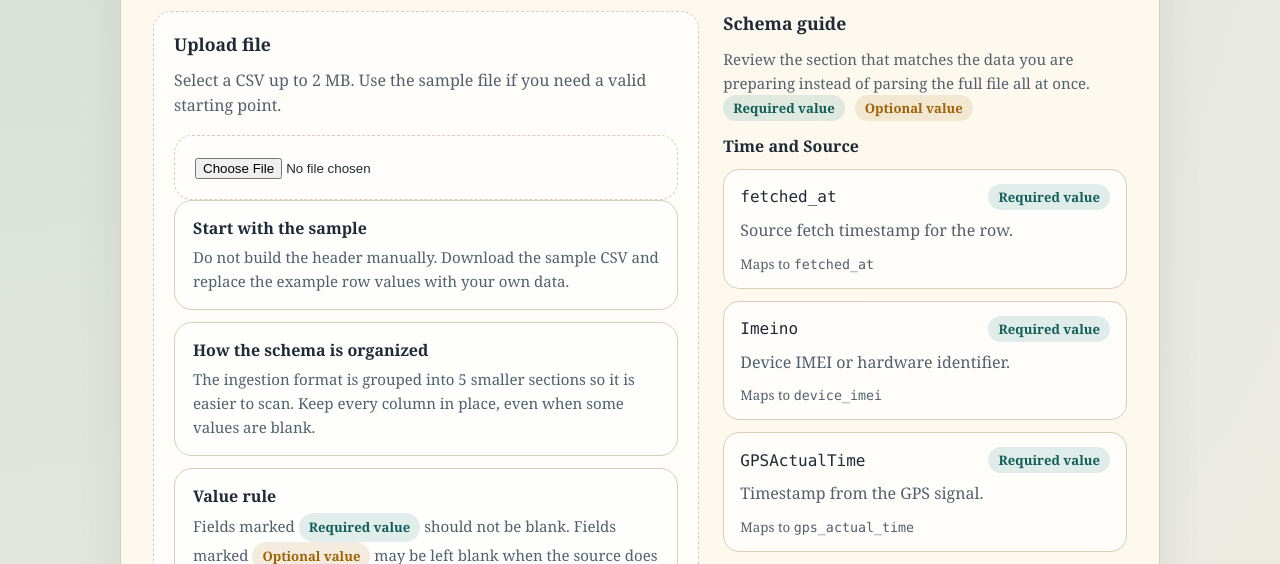
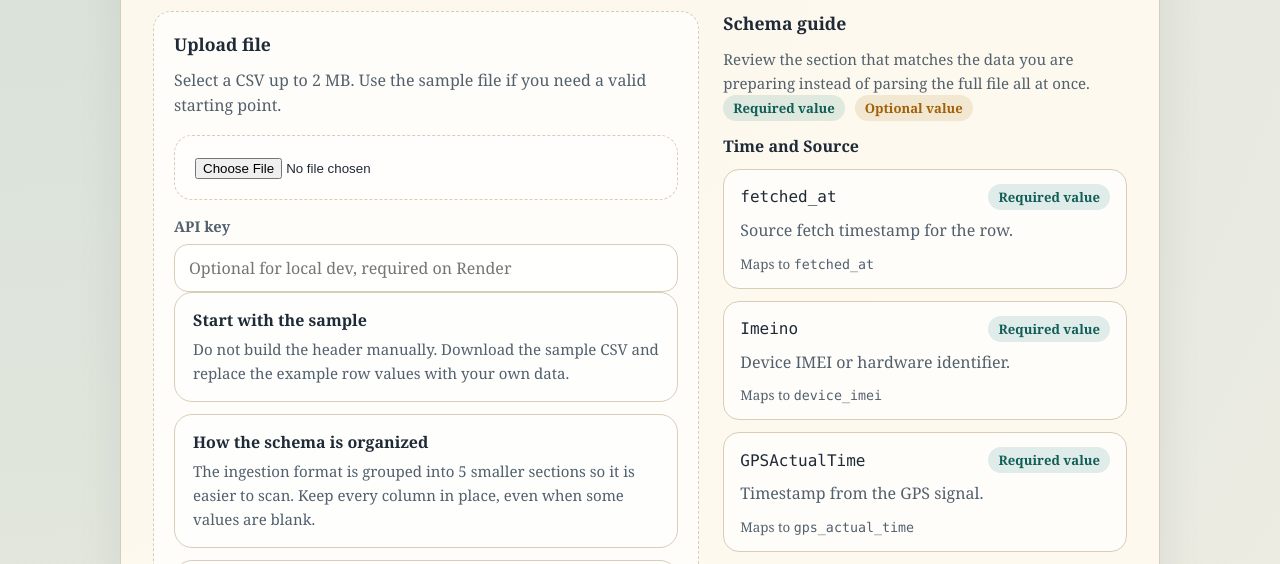
Before and after one commit to surajit003/Fleet-Data-ML-AI, a FastAPI app: page /upload in a window 1280 px wide. Shown: the part 311-875 px from the top of the page. Run offline with FastAPI, Linux system fonts and the light colour scheme; data that the repository does not hold is empty; parts of the project's set-up code (start-up, migrations or seed data) failed here and were passed over.

Commit message:
Add upload UI api key input

```diff
--- a/app/main.py
+++ b/app/main.py
@@ -15,6 +15,7 @@ from app.core.logging import configure_logging, get_logger
 from app.infrastructure.repositories.sqlite_upload_audit_repository import (
     initialize_upload_metadata_database,
 )
+from app.middleware.upload_auth import enforce_upload_api_key
 
 SettingsDep = Annotated[Settings, Depends(get_settings)]
 
@@ -44,6 +45,7 @@ def create_app() -> FastAPI:
         version=settings.app_version,
         lifespan=lifespan,
     )
+    app.middleware("http")(enforce_upload_api_key)
     app.mount("/static", StaticFiles(directory=static_dir), name="static")
     app.include_router(uploads_ui_router)
     app.include_router(api_router, prefix=settings.api_v1_prefix)
--- /dev/null
+++ b/app/middleware/upload_auth.py
@@ -0,0 +1,28 @@
+from fastapi import Request, status
+from fastapi.responses import JSONResponse, Response
+from starlette.middleware.base import RequestResponseEndpoint
+
+from app.core.config import get_settings
+
+UPLOAD_TELEMETRY_PATH = "/api/v1/uploads/telemetry"
+
+
+async def enforce_upload_api_key(
+    request: Request,
+    call_next: RequestResponseEndpoint,
+) -> Response:
+    if request.method != "POST" or request.url.path != UPLOAD_TELEMETRY_PATH:
+        return await call_next(request)
+
+    settings = get_settings()
+    if settings.api_key is None:
+        return await call_next(request)
+
+    api_key = request.headers.get("x-api-key")
+    if api_key != settings.api_key:
+        return JSONResponse(
+            status_code=status.HTTP_401_UNAUTHORIZED,
+            content={"detail": "Invalid or missing API key."},
+        )
+
+    return await call_next(request)
--- a/app/static/upload/upload.css
+++ b/app/static/upload/upload.css
@@ -97,6 +97,32 @@ form {
 
 input[type="file"] {
   width: 100%;
+}
+
+.field-row {
+  display: grid;
+  gap: 8px;
+}
+
+.field-row label {
+  font-size: 0.92rem;
+  font-weight: 700;
+  color: var(--muted);
+}
+
+.field-row input[type="password"] {
+  width: 100%;
+  border: 1px solid var(--border);
+  border-radius: 14px;
+  padding: 12px 14px;
+  font: inherit;
+  background: rgba(255, 255, 255, 0.9);
+  color: var(--ink);
+}
+
+.field-row input[type="password"]:focus {
+  outline: 2px solid rgba(15, 118, 110, 0.18);
+  border-color: var(--accent);
 }
 
 button {
--- a/app/static/upload/upload.js
+++ b/app/static/upload/upload.js
@@ -1,5 +1,6 @@
 const form = document.getElementById("upload-form");
 const input = document.getElementById("telemetry-file");
+const apiKeyInput = document.getElementById("api-key");
 const message = document.getElementById("message");
 const results = document.getElementById("upload-results");
 const summary = document.getElementById("upload-summary");
@@ -253,8 +254,14 @@ if (form && input && message && results && summary && warnings && previewTableWr
     results.hidden = true;
 
     const apiPrefix = window.telemetryUploadConfig?.apiPrefix ?? "/api/v1";
+    const apiKey = apiKeyInput instanceof HTMLInputElement ? apiKeyInput.value.trim() : "";
+    const uploadHeaders = {};
+    if (apiKey) {
+      uploadHeaders["X-API-Key"] = apiKey;
+    }
     const response = await fetch(`${apiPrefix}/uploads/telemetry`, {
       method: "POST",
+      headers: uploadHeaders,
       body: formData,
     });
     const data = await response.json();
--- a/app/templates/upload.html
+++ b/app/templates/upload.html
@@ -30,6 +30,16 @@
           <form id="upload-form">
             <div class="panel">
               <input id="telemetry-file" name="file" type="file" accept=".csv,text/csv" required />
+            </div>
+            <div class="field-row">
+              <label for="api-key">API key</label>
+              <input
+                id="api-key"
+                name="api-key"
+                type="password"
+                autocomplete="off"
+                placeholder="Optional for local dev, required on Render"
+              />
             </div>
           </form>
           <div class="callouts">
```
Also changed, not shown: tests/test_upload_page.py (+1 -0 lines), tests/test_uploads.py (+20 -0 lines).
